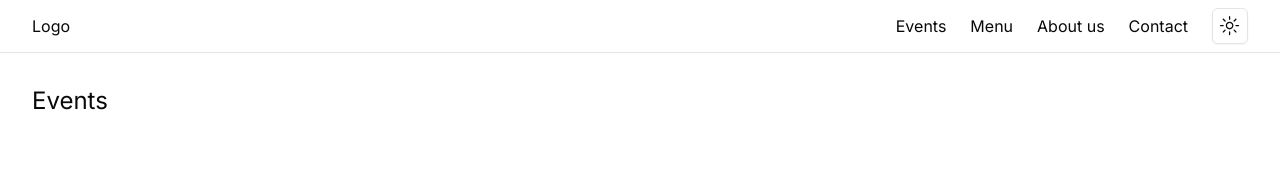
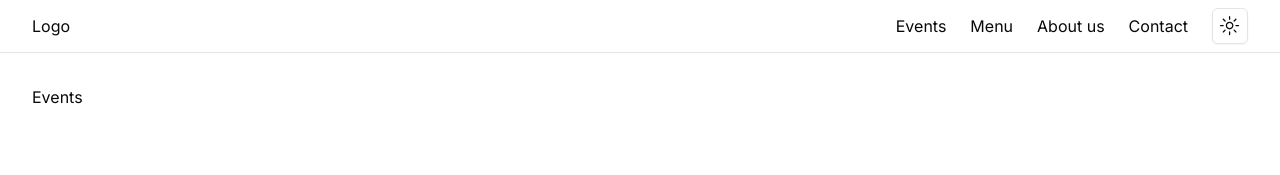
Before and after one commit to lmatuzic/zeleni-kut, a Next.js app: page /events in a window 1280 px wide. Shown: the top 175 px of the page. Built offline with nearby package versions, Linux system fonts and the light colour scheme.

Commit message:
changed pages to routes, updated next js version to 14

```diff
--- a/app/(pages)/events/page.tsx
+++ b/app/(routes)/events/page.tsx
@@ -2,7 +2,7 @@ export default async function EventsPage() {
 	return (
 		<>
 			<header className='flex items-center justify-between pb-4'>
-				<h1 className='text-2xl'>Events</h1>
+				<h1>Events</h1>
 			</header>
 		</>
 	);
```
Also changed, not shown: package.json (+9 -5 lines), app/(routes)/about/layout.tsx (renamed from app/(pages)/about/layout.tsx), app/(routes)/about/page.tsx (renamed from app/(pages)/about/page.tsx), app/(routes)/contact/layout.tsx (renamed from app/(pages)/contact/layout.tsx), app/(routes)/contact/page.tsx (renamed from app/(pages)/contact/page.tsx), app/(routes)/events/layout.tsx (renamed from app/(pages)/events/layout.tsx), app/(routes)/menu/layout.tsx (renamed from app/(pages)/menu/layout.tsx), app/(routes)/menu/page.tsx (renamed from app/(pages)/menu/page.tsx), 1 other file (tests, documents, lock files or other folders).
